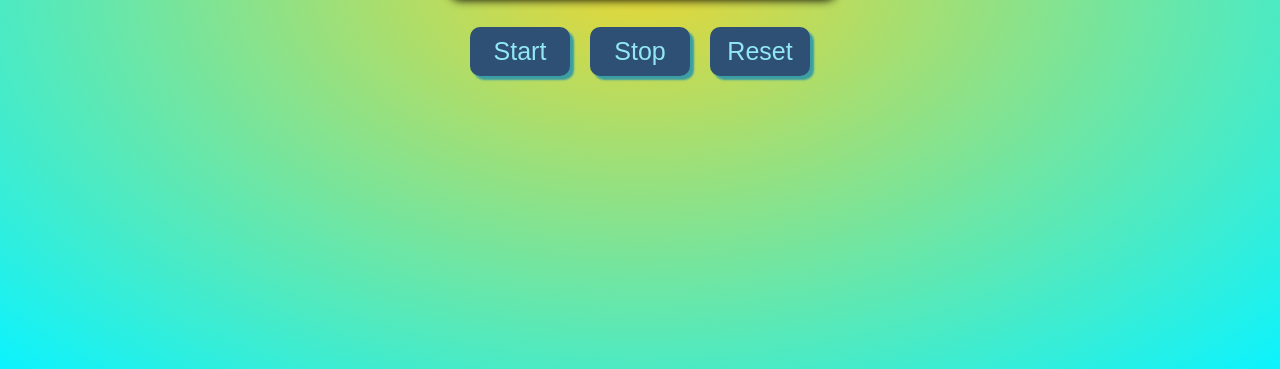
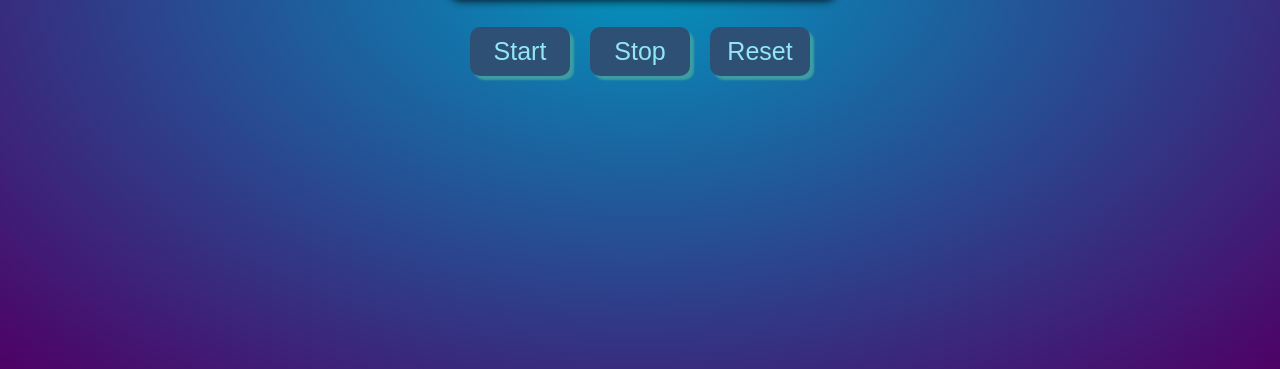
Before and after one commit to code-ujjwal/StopWatch-Project-CN, a plain HTML site: page index.html in a window 1280 px wide. Shown: the part 431-800 px from the top of the page. Drawn offline with Linux system fonts and the light colour scheme.

Commit message:
Add files via upload

```diff
--- a/style.css
+++ b/style.css
@@ -4,7 +4,7 @@
 }
 
 .container {
-	background: radial-gradient(rgb(235, 213, 49), rgb(11, 243, 255));
+	background: radial-gradient(rgb(2, 149, 190), rgb(78, 1, 101));
 	display: flex;
 	justify-content: center;
 	align-items: center;
```
